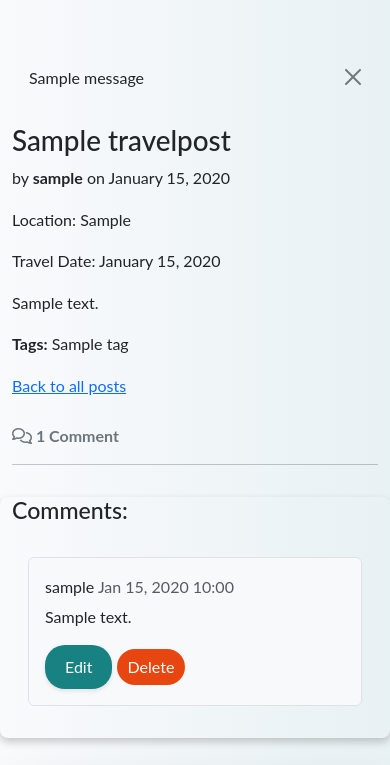
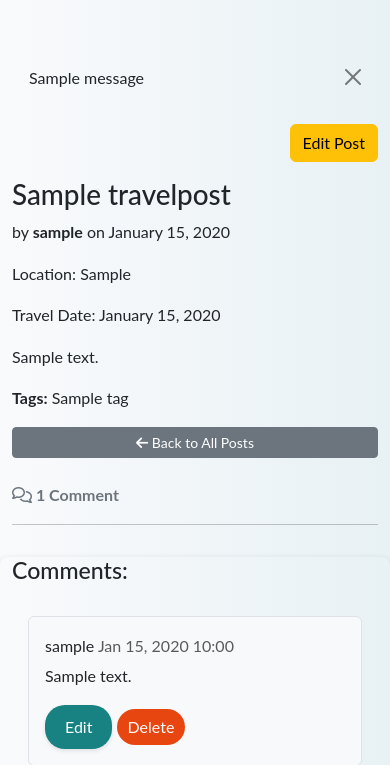
Before and after one commit to Milosson/JunketBlog, a Django app: a page that uses blog/templates/blog/post_detail.html in a window 390 px wide. Shown: the part 106-871 px from the top of the page. Run offline with Django 4.2, Linux system fonts and the light colour scheme; a user stored in the database is signed in; tables that the repository leaves empty hold one stand-in row (values such as "Sample post"); one stand-in notice (Sample message) is shown; some libraries are stand-ins or nearby versions.

Commit message:
Implement edit post feature and improve UI for post management, migrate travelpost.

```diff
--- a/blog/templates/blog/post_detail.html
+++ b/blog/templates/blog/post_detail.html
@@ -57,6 +57,13 @@
                 </div>
             </div>
 
+            <!-- Edit Post Button -->
+            {% if user.is_authenticated and post.author == user %}
+            <div class="text-end mb-3">
+                <a href="{% url 'edit_travel_post' slug=post.slug %}" class="btn btn-warning">Edit Post</a>
+            </div>
+            {% endif %}
+
             <h1>{{ post.title }}</h1>
             <div class="d-none d-md-block col-md-6 masthead-image">
                 <img src="{{ post.featured_image.url }}" class="scale" alt="{{ post.title }}">
@@ -72,7 +79,13 @@
                 <span>{{ tag.name }}</span>{% if not forloop.last %}, {% endif %}
             {% endfor %}
             </p>
-            <p><a href="{% url 'home' %}">Back to all posts</a></p>  <!-- Link to go back to post list -->
+
+            <!-- Back to all posts button -->
+            <div class="d-grid mt-3">
+                <a href="{% url 'home' %}" class="btn btn-secondary btn-sm">
+                    <i class="fas fa-arrow-left"></i> Back to All Posts
+                </a>
+            </div>
 
             <!-- Displaying count of comments -->
             <div class="row mt-4">
@@ -113,7 +126,6 @@
                                 {% endif %}
                             </div>
                             {% endfor %}
-
                         {% else %}
                             <p class="text-muted">No comments yet. Be the first to share your thoughts!</p>
                         {% endif %}
@@ -145,26 +157,21 @@
                     </div>
                 </div>
             </div>
+
             <!-- Delete confirmation modal -->
-<div class="modal fade" id="deleteModal" tabindex="-1"
-aria-labelledby="deleteModalLabel" aria-hidden="true">
+            <div class="modal fade" id="deleteModal" tabindex="-1" aria-labelledby="deleteModalLabel" aria-hidden="true">
                 <div class="modal-dialog">
                     <div class="modal-content">
                         <div class="modal-header">
-      <h5 class="modal-title"
-        id="deleteModalLabel">Delete comment?</h5>
-      <button type="button" class="btn-close"
-        data-bs-dismiss="modal" aria-label="Close"></button>
+                            <h5 class="modal-title" id="deleteModalLabel">Delete comment?</h5>
+                            <button type="button" class="btn-close" data-bs-dismiss="modal" aria-label="Close"></button>
                         </div>
                         <div class="modal-body">
-      Are you sure you want to delete your comment?
-      This action cannot be undone.
+                            Are you sure you want to delete your comment? This action cannot be undone.
                         </div>
                         <div class="modal-footer">
-      <button type="button" class="btn btn-secondary"
-        data-bs-dismiss="modal">Close</button>
-      <a id="deleteConfirm" href="#" class="btn
-        btn-danger">Delete</a>
+                            <button type="button" class="btn btn-secondary" data-bs-dismiss="modal">Close</button>
+                            <a id="deleteConfirm" href="#" class="btn btn-danger">Delete</a>
                         </div>
                     </div>
                 </div>
@@ -175,7 +182,7 @@ aria-labelledby="deleteModalLabel" aria-hidden="true">
     <!-- Footer -->
     <footer class="footer mt-auto bg-dark text-white py-3">
         <div class="container text-center">
-            <p class="mb-1">Made by<span class="logo-gradient">Junket</span>Bloggers</p>
+            <p class="mb-1">Made by <span class="logo-gradient">Junket</span>Bloggers</p>
             <p class="mb-0">
                 Follow us:
                 <a href="#" class="text-white mx-2"><i class="fab fa-facebook-f"></i></a>
--- a/blog/urls.py
+++ b/blog/urls.py
@@ -1,7 +1,7 @@
 from django.urls import path
 from django.contrib.auth import views as auth_views
 from . import views
-from .views import post_list, post_detail, contact_us, contact_success, comment_edit, create_travel_post
+from .views import post_list, post_detail, contact_us, contact_success, comment_edit, create_travel_post, edit_travel_post
 
 urlpatterns = [
     path('posts/', views.post_list, name='post_list'),
@@ -12,5 +12,6 @@ urlpatterns = [
     path('contact/', contact_us, name='contact_us'),  # URL for contact page
     path('contact/success/', contact_success, name='contact_success'),  # Success page after contact
     path('post/<slug:slug>/edit-comment/<int:comment_id>/', comment_edit, name='comment_edit'),  # URL for editing comments
-    path('post/<slug:slug>/delete_comment/<int:comment_id>/', views.comment_delete, name='comment_delete')  # URL for deleting comments
+    path('post/<slug:slug>/delete_comment/<int:comment_id>/', views.comment_delete, name='comment_delete'),  # URL for deleting comments
+    path('post/<slug:slug>/edit/', edit_travel_post, name='edit_travel_post'),
 ]
--- a/blog/views.py
+++ b/blog/views.py
@@ -132,3 +132,18 @@ def create_travel_post(request):
         form = TravelPostForm()
 
     return render(request, 'blog/create_travel_post.html', {'form': form})
+
+@login_required
+def edit_travel_post(request, slug):
+    post = get_object_or_404(TravelPost, slug=slug)  # Retrieve the TravelPost by slug
+
+    if request.method == 'POST':
+        form = TravelPostForm(request.POST, request.FILES, instance=post)  # Include FILES for image upload
+        if form.is_valid():
+            form.save()  # Save the updated post
+            messages.success(request, 'Post updated successfully!')
+            return redirect('post_detail', slug=post.slug)  # Redirect to the updated post
+    else:
+        form = TravelPostForm(instance=post)  # Prepopulate form with the current post data
+
+    return render(request, 'blog/edit_travel_post.html', {'form': form, 'post': post})
```
Also changed, not shown: blog/templates/blog/edit_travel_post.html (added, +98 -0 lines), blog/migrations/0006_alter_travelpost_slug.py (added). Lines whose indentation alone changed are shown as unchanged.
